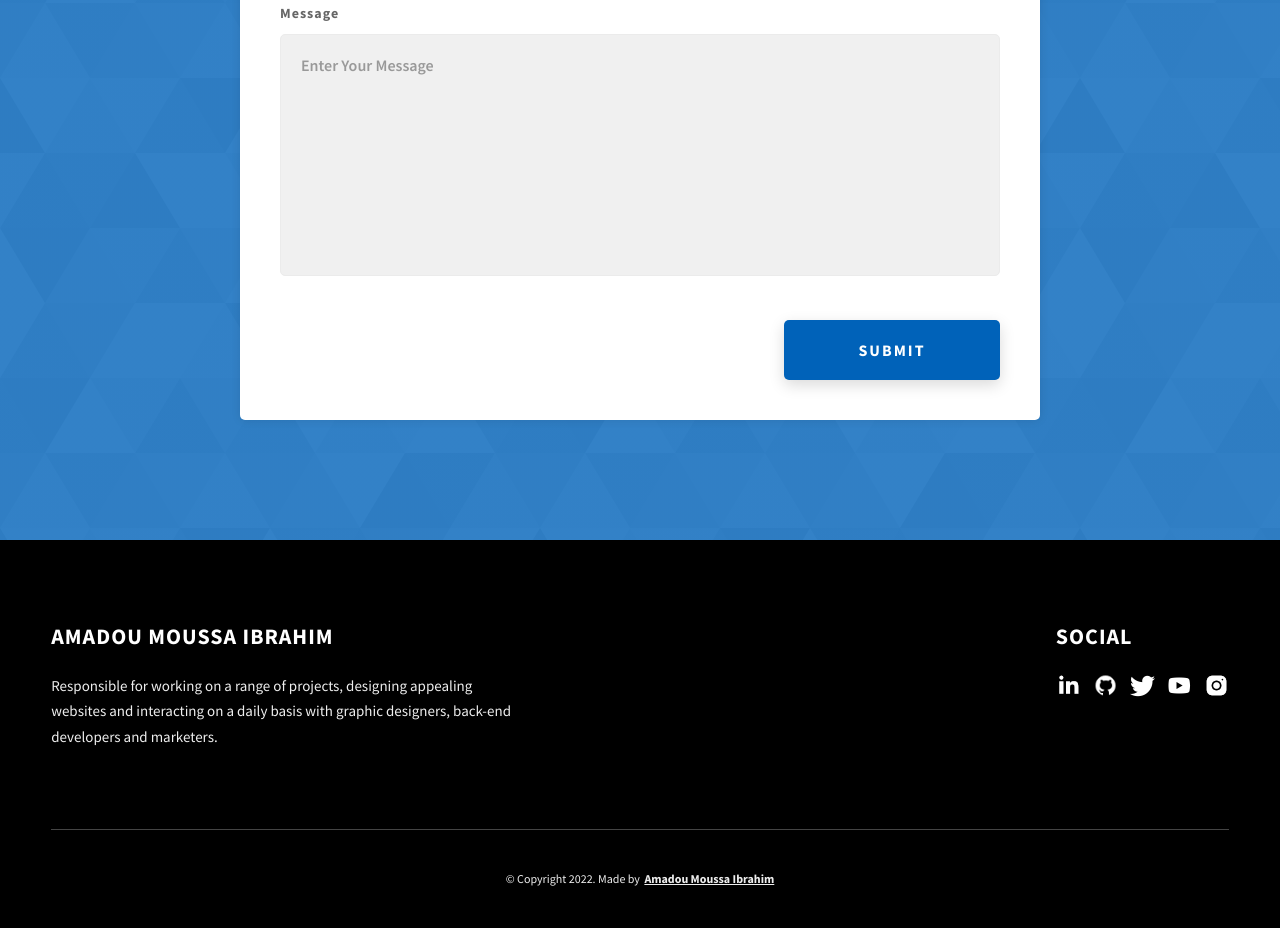
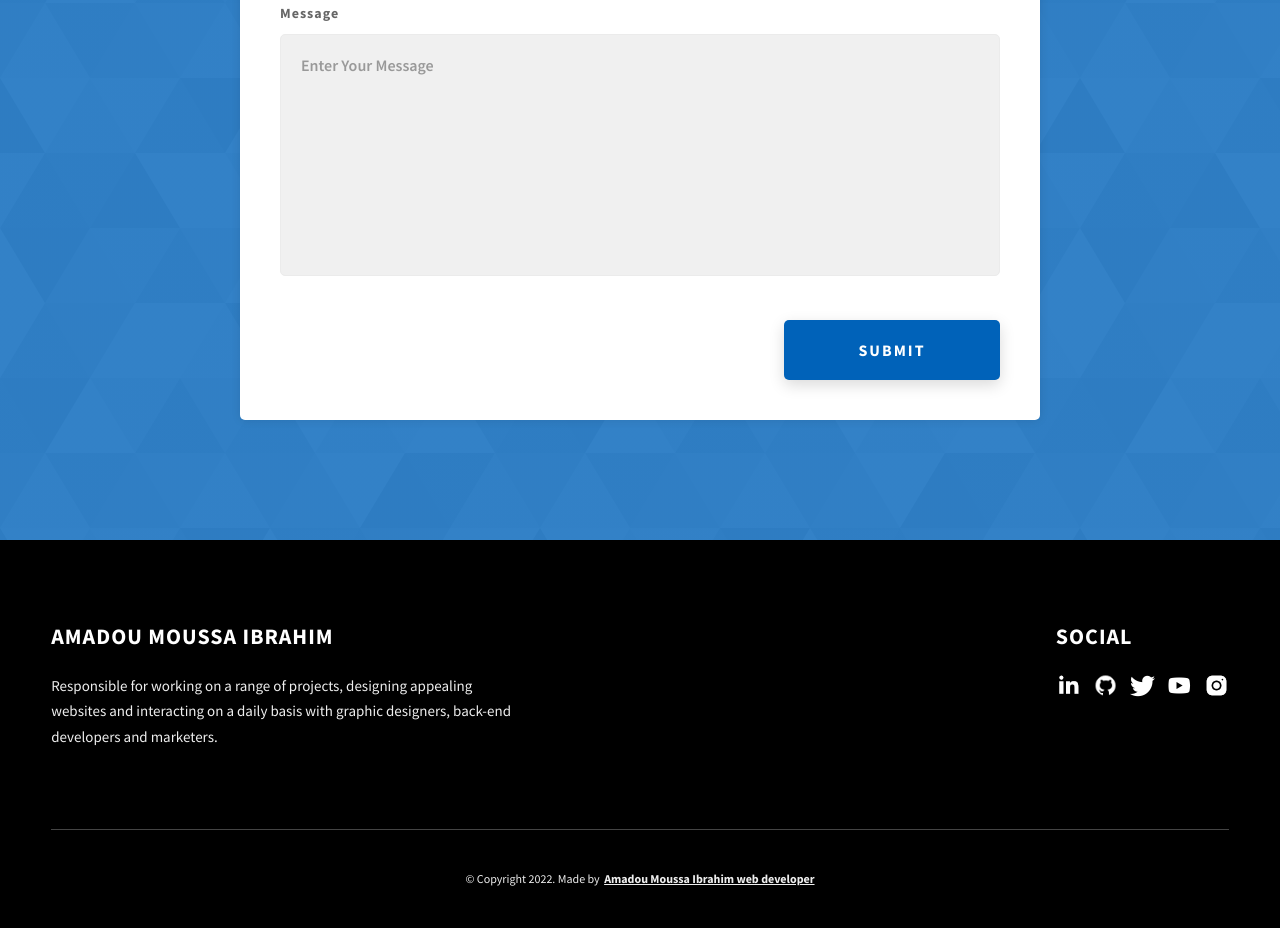
Before and after one commit to ibrahimcheik/ibrahimcheik.github.io, a website: page index.html in a window 1280 px wide. Shown: the part 4245-5173 px from the top of the page. Drawn offline with Linux system fonts and the light colour scheme; a script that the page names is missing.

Commit message:
copyright

```diff
--- a/index.html
+++ b/index.html
@@ -413,8 +413,8 @@ and marketers.
         <!-- If you give me some credit or shoutout here by linking to my website, then it will be a big thing for me and will help me a lot :) -->
         <div class="main-footer__lower">
           &copy; Copyright 2022. Made by
-          <a rel="noreferrer" target="_blank" href="https://rammaheshwari.com"
-            >Amadou Moussa Ibrahim</a
+          <a rel="noreferrer" target="_blank" href="https://github.com/ibrahimcheik"
+            >Amadou Moussa Ibrahim web developer</a
           >
         </div>
       </div>
```
